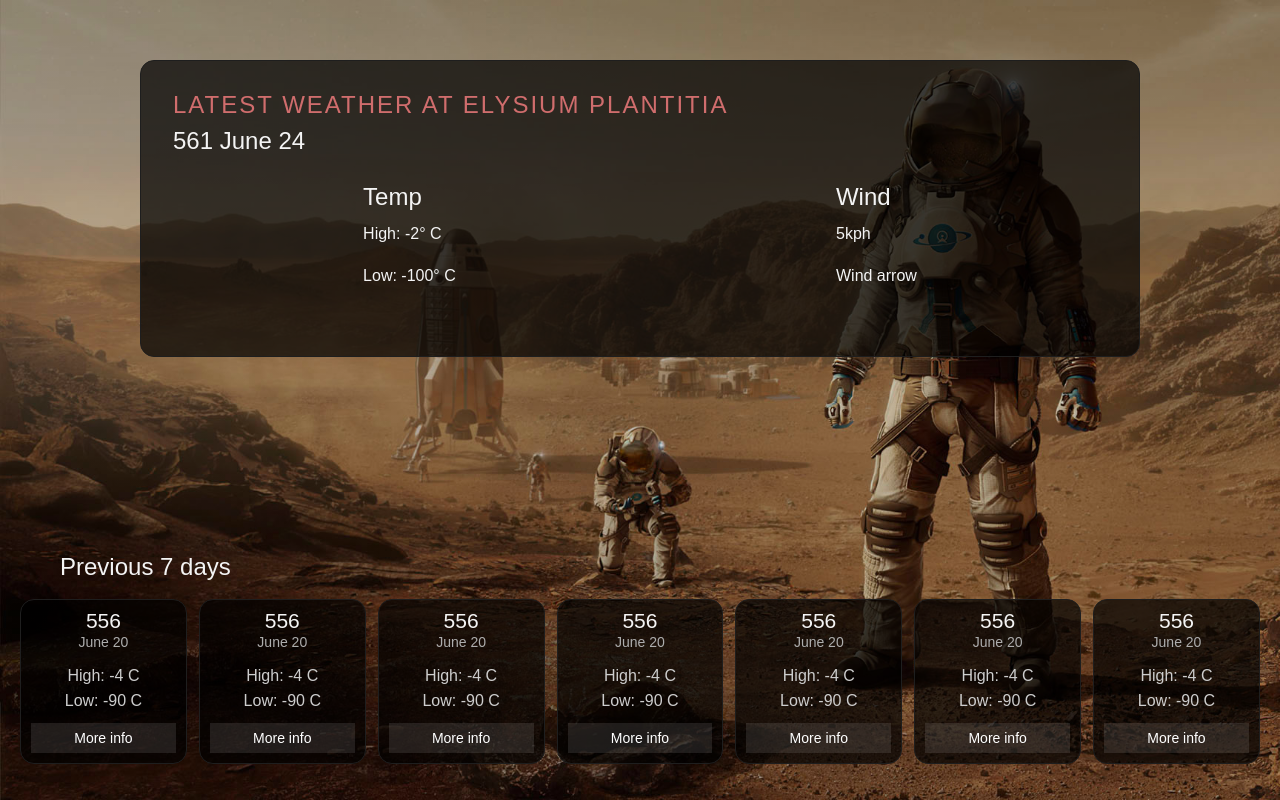
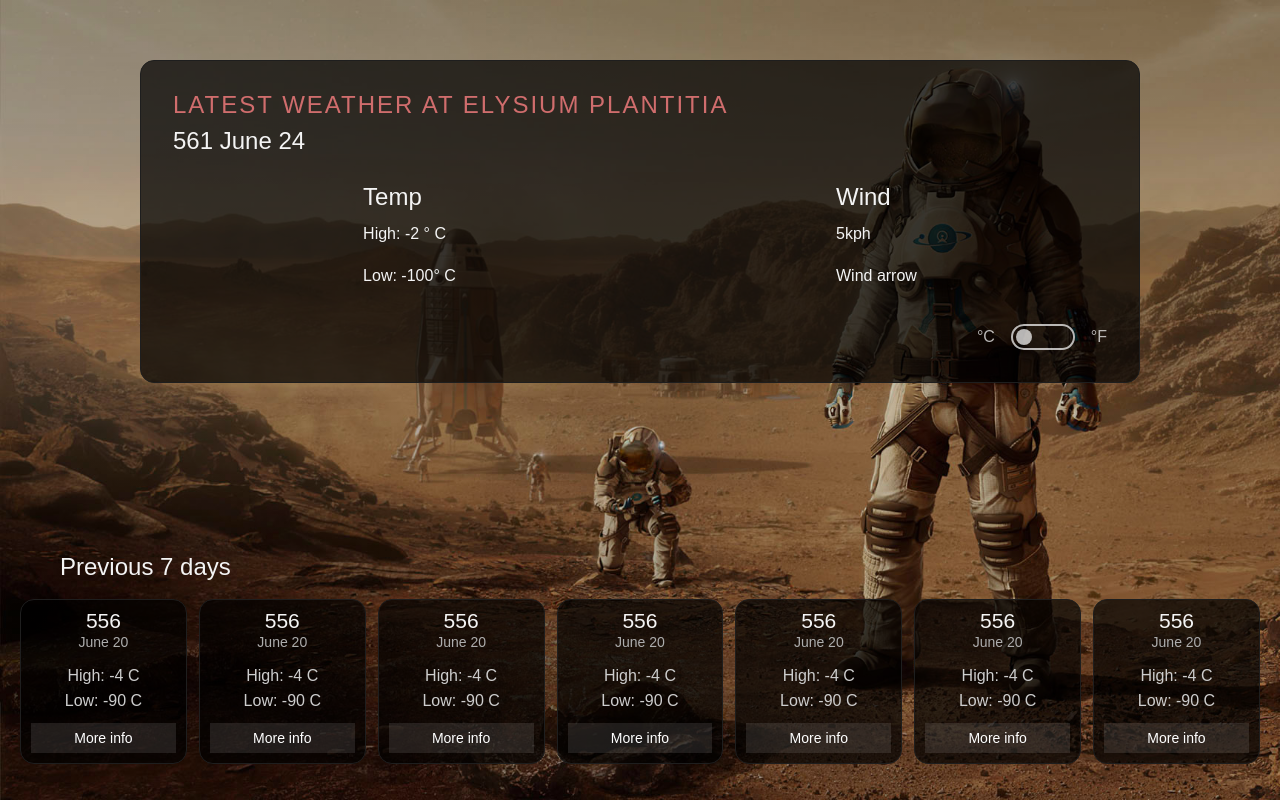
Before and after one commit to PolyantsevYury/interstellar-weather-app, a React (Create React App) app: page / in a window 1280 px wide. Built offline with nearby package versions, Linux system fonts and the light colour scheme.

Commit message:
add change metric option

```diff
--- a/src/App.js
+++ b/src/App.js
@@ -1,11 +1,13 @@
-import React from 'react';
+import React, {useState} from 'react';
 import {GlobalStyle, AppWrapper, WeatherBlock} from './App.styles'
 import BGImage from './img/mars.jpg'
 import WeatherData from "./components/WeatherData";
 import Previous from "./components/Previous";
 import 'antd/dist/antd.css';
+import Unit from "./components/Unit";
 
 const App = () => {
+    const [isMetric, setMetric] = useState(true);
   return (
       <>
         <GlobalStyle bgImage={BGImage} />
@@ -17,9 +19,10 @@ const App = () => {
                 <h2>
                     561 June 24
                 </h2>
-                <WeatherData/>
+                <WeatherData isMetric={isMetric} />
+                <Unit isMetric={isMetric} setMetric={setMetric} />
             </WeatherBlock>
-            <Previous/>
+            <Previous isMetric={isMetric} />
         </AppWrapper>
       </>
   );
--- a/src/App.styles.js
+++ b/src/App.styles.js
@@ -48,6 +48,8 @@ export const WeatherBlock = styled.main`
     max-width: 1000px;
     border-radius: 14px;
     border: 1px solid #1E1E1E;
+    display: flex;
+    flex-direction: column;
 
     .weather-title {
         font-size: var(--fs-h1);
--- /dev/null
+++ b/src/components/Unit.js
@@ -0,0 +1,11 @@
+import React from 'react';
+import { UnitStyles, Toggle } from './Unit.styles';
+
+const Unit = ({ isMetric, setMetric }) => (
+  <UnitStyles>
+    <label htmlFor='cel'>°C</label>
+    <Toggle metric={isMetric} onClick={() => setMetric((prev) => !prev)} />
+    <label htmlFor='fah'>°F</label>
+  </UnitStyles>
+);
+export default Unit;
--- /dev/null
+++ b/src/components/Unit.styles.js
@@ -0,0 +1,36 @@
+import styled from 'styled-components';
+
+export const UnitStyles = styled.div`
+  align-self: flex-end;
+  color: #fff;
+  display: -webkit-box;
+  display: -ms-flexbox;
+  display: flex;
+  opacity: 0.7;
+  transition: opacity 275ms linear;
+
+  :hover {
+    opacity: 1;
+  }
+`;
+
+export const Toggle = styled.button`
+  cursor: pointer;
+  width: 4em;
+  border: 2px solid #fff;
+  background: transparent;
+  padding: 0;
+  border-radius: 100vmax;
+  margin: 0 1em;
+
+  ::after {
+    content: '';
+    display: block;
+    background: #fff;
+    border-radius: 50%;
+    height: 1rem;
+    margin: 3px;
+    margin-left: ${(props) => (props.metric ? '3px' : 'auto')};
+    width: 1rem;
+  }
+`;
--- a/src/components/WeatherData.js
+++ b/src/components/WeatherData.js
@@ -1,19 +1,20 @@
 import React from 'react';
 import {Wrapper} from "./WeatherData.styles";
+import { formatTemperature } from '../helpers';
 
-const WeatherData = ({ sol, isMetric }) => (
+const WeatherData = ({ isMetric }) => (
     <Wrapper>
         <div>
             <h2>Temp</h2>
             <p>
                 High:
-                <span> -2° </span>
-                <span> C </span>
+                <span> {formatTemperature(-2, isMetric)} </span>°
+                <span> {isMetric ? ' C' : ' F'} </span>
             </p>
             <p>
                 Low:
-                <span> -100° </span>
-                <span> C </span>
+                <span> {formatTemperature(-100, isMetric)}</span>°
+                <span> {isMetric ? ' C' : ' F'} </span>
             </p>
         </div>
 
--- /dev/null
+++ b/src/helpers.js
@@ -0,0 +1,10 @@
+export const formatDate = (date) =>
+  date.toLocaleDateString(undefined, { day: 'numeric', month: 'long' });
+
+export const formatTemperature = (temperature, isMetric) => {
+  let returnTemp = temperature;
+  if (!isMetric) {
+    returnTemp = (temperature - 32) * (5 / 9);
+  }
+  return Math.round(returnTemp);
+};
```
